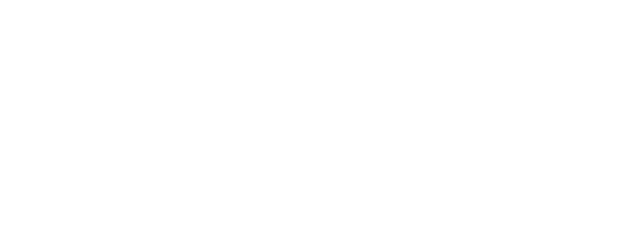
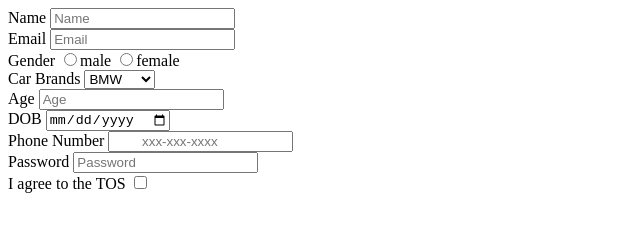
Before and after one commit to acciojob/signup-form-car-ImShubham09, a website: page main.html in a window 1280 px wide. Shown: the whole page, without its empty margins (0-640 px from the left). Drawn offline with Linux system fonts and the light colour scheme.

Commit message:
created a submission

```diff
--- a/main.html
+++ b/main.html
@@ -7,6 +7,34 @@
 </head>
 
 <body>
+	<form action="" method="post">
+
+	<label for="name">Name</label>
+	<input id="name" type="text" placeholder="Name" required></input><br>
+	<label for="email">Email</label>
+	<input id="email" type="Email" placeholder="Email" required></input><br>
+	<label name="Gender">Gender</label>
+	<input id="gender_m" type="radio" name="Gender">male
+	<input id="gender_f"type="radio" name="Gender">female<br>
+	<label>Car Brands</label>
+	<select>
+		<option>BMW</option>
+		<option>SUZUKI</option>
+		<option>MAUTI</option>
+		<option>HONDA</option>
+    </select><br>
+		<label for="name">Age</label>
+	<input id="age" type="Number" placeholder="Age" required></input><br>
+		<label for="dob">DOB</label>
+	<input id="dob" type="Date" required></input><br>
+		<label for="tel">Phone Number</label>
+	<input id="tel" type="Tel" placeholder="	xxx-xxx-xxxx"></input><br>
+	   <label for="password">Password</label>
+	<input id="password" type="Password" placeholder="Password"></input><br>
+	   <label for="tos">I agree to the TOS</label>
+	<input id="tos" type="Checkbox"></input><br>
+
+	</form>
 	<!-- the entire body must be written by student -->
     <script type="text/javascript" src="./script.js">
 </script>
```
